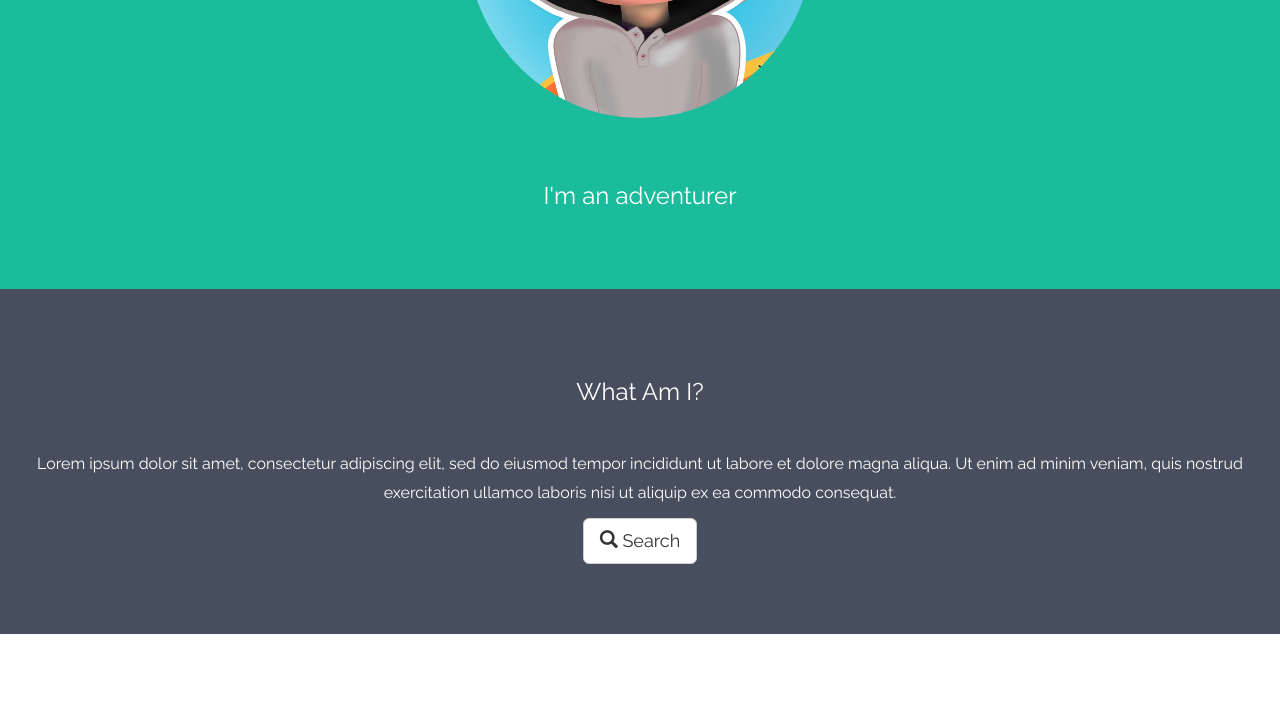
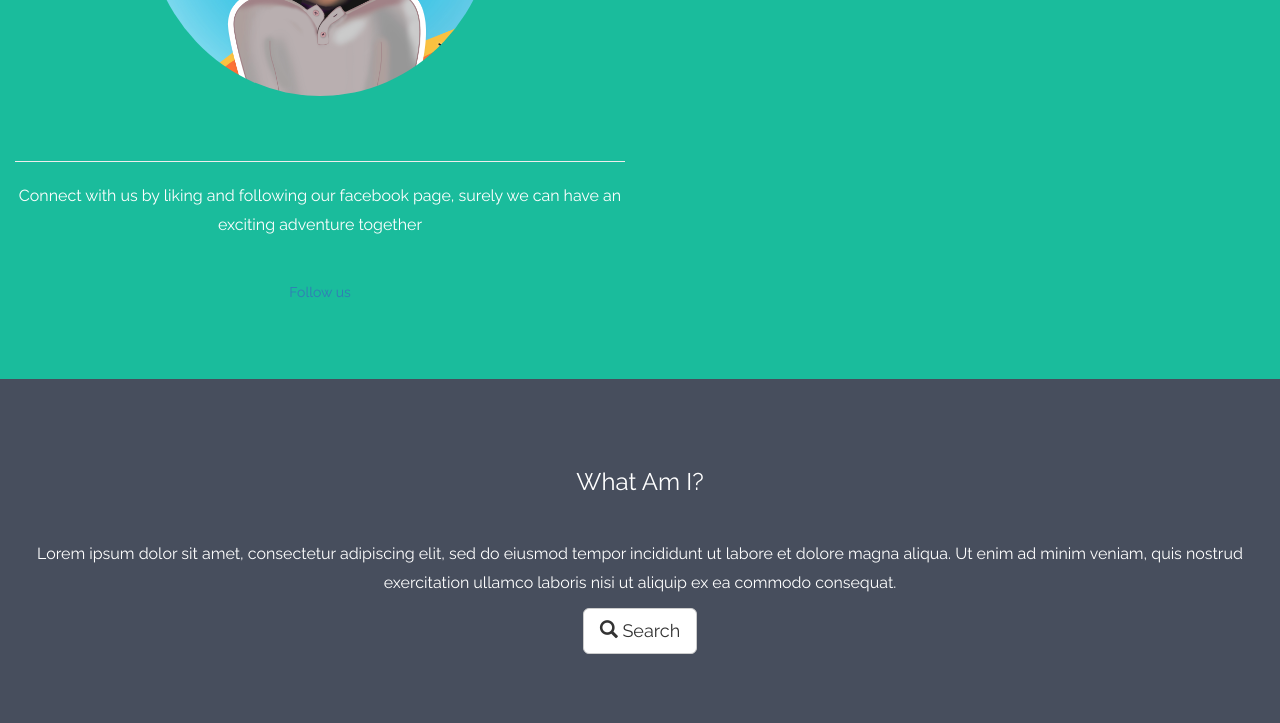
Before and after one commit to Dhelan/d4dendel, a PHP site: page / in a window 1280 px wide. Shown: the part 414-1137 px from the top of the page. Run offline with PHP 8.4, Linux system fonts and the light colour scheme.

Commit message:
Update index.php

```diff
--- a/index.php
+++ b/index.php
@@ -58,10 +58,25 @@
 	  </div>
 	</nav>
 	<!-- First Container -->
-	<div class="container-fluid container-fluid-1 bg-1 text-center">
-	  <h3 class="margin">Who Am I?</h3>
-	  <img src="d4dendel (5).jpg" class="img-responsive img-circle margin" style="display:inline" alt="Bird" width="350" height="350">
-	  <h3>I'm an adventurer</h3>
+	<div class="container-fluid container-fluid-1 bg-1">
+		<div class="row pt-5 mt-3">
+		    <div class="col-lg-6 wow fadeIn mb-5 text-center text-lg-left">
+		      <div class="white-text">
+			<h1 class="h1-responsive font-weight-bold wow fadeInLeft" data-wow-delay="0.3s">Learn more about us</h1>
+			 <img src="d4dendel (5).jpg" class="img-responsive img-circle margin" style="display:inline" alt="Bird" width="350" height="350">
+			<hr class="hr-light wow fadeInLeft" data-wow-delay="0.3s">
+			<p class="wow fadeInLeft" data-wow-delay="0.3s">Connect with us by liking and following our facebook page, surely we can have an exciting adventure together</p>
+			<br>
+			<a href="https://www.facebook.com/d4dendel" class="btn btn-outline-white wow fadeInLeft" data-wow-delay="0.3s">Follow us</a>
+		      </div>
+		    </div>
+
+		    <div class="col-lg-6 wow fadeIn">
+		      <div class="embed-responsive embed-responsive-16by9 wow fadeInRight">
+			<iframe class="embed-responsive-item" src="https://www.youtube.com/embed/f2cCLH0c40s" frameborder="0" allow="accelerometer; autoplay; encrypted-media; gyroscope; picture-in-picture" allowfullscreen></iframe>
+		      </div>
+		    </div>
+		  </div>
 	</div>
 
 	<!-- Second Container -->
```
